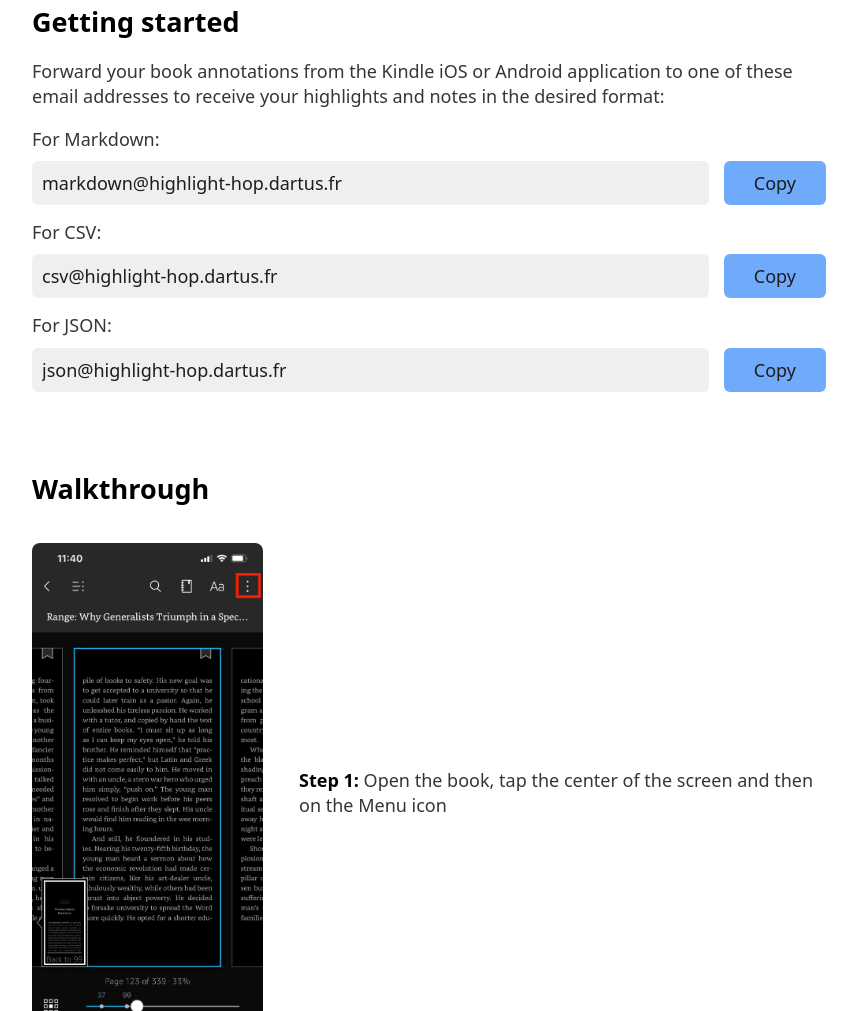
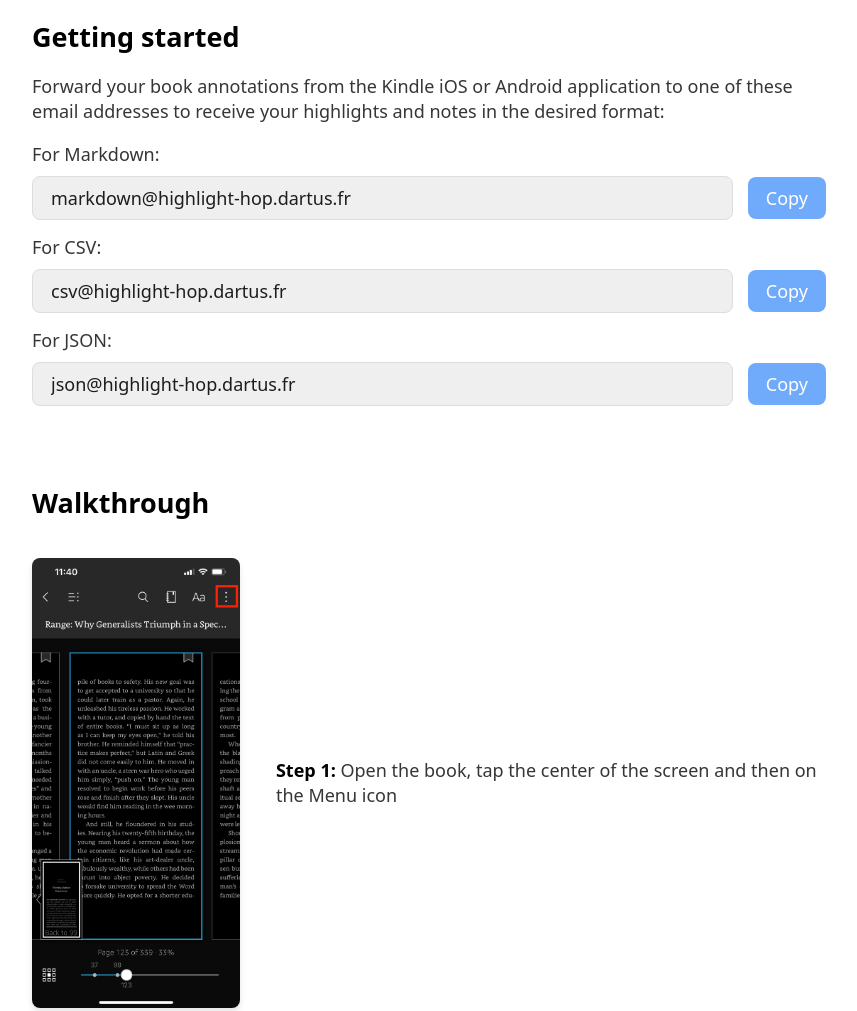
Before and after one commit to pmdartus/highlight-hop, a website: page assets/index.html in a window 1280 px wide. Shown: the part 786-1797 px from the top of the page, without its empty margins (208-1065 px from the left). Drawn offline with nearby package versions, Linux system fonts and the light colour scheme.

Commit message:
Fix styling and image size

```diff
--- a/assets/index.html
+++ b/assets/index.html
@@ -4,83 +4,172 @@
     <meta charset="UTF-8" />
     <meta name="viewport" content="width=device-width, initial-scale=1.0" />
     <title>Highlight Hop - Own your Kindle highlights</title>
+    <link rel="icon" href="./favicon.ico" type="image/x-icon" />
+    <meta
+      name="description"
+      content="Convert your Kindle highlights to Markdown, CSV, or JSON without any signup or browser extensions."
+    />
     <link
       rel="stylesheet"
       href="https://cdn.jsdelivr.net/npm/water.css@2.1.1/out/light.css"
     />
     <style>
+      /* ---------------- */
+      /* Custom properties */
+      /* ---------------- */
       :root {
-        --button-base: #70aafb;
-        --button-hover: #4088e2;
-        font-size: 18px;
+        /* Colors */
+        --color-primary: #70aafb;
+        --color-primary-hover: #4088e2;
+        --color-text: #1a1a1a;
+        --color-text-subtle: #666;
+        --color-border: #ddd;
+
+        /* Typography */
+        --font-size-base: clamp(16px, 4vw, 18px);
+        --line-height: 1.5;
+
+        /* Spacing */
+        --space-xs: 0.25rem;
+        --space-sm: 0.5rem;
+        --space-md: 1rem;
+        --space-lg: 2rem;
+        --space-xl: 4rem;
+
+        /* Border radius */
+        --radius: 8px;
+
+        /* Other */
+        --transition: 0.2s ease;
+
+        /* Base styles */
+        font-size: var(--font-size-base);
+        line-height: var(--line-height);
+        color: var(--color-text);
       }
 
+      /* ---------------- */
+      /* Layout Components */
+      /* ---------------- */
+
+      /* Sections */
       section {
-        margin: 4rem 0;
+        margin-block: var(--space-xl);
 
         &:first-child {
-          margin-top: 0;
+          margin-block-start: 0;
         }
 
         &:last-child {
-          margin-bottom: 0;
+          margin-block-end: 0;
         }
       }
 
-      header {
-        padding: 2rem;
+      /* Header & Footer */
+      header,
+      footer {
+        padding: var(--space-lg) var(--space-md);
       }
 
+      footer {
+        text-align: center;
+      }
+
+      /* Banner */
+      .banner-img {
+        width: 100%;
+        aspect-ratio: 1496 / 620;
+      }
+
+      /* ---------------- */
+      /* Email Components */
+      /* ---------------- */
       .email-container {
         display: flex;
-        gap: 0.5rem;
+        gap: var(--space-sm);
         align-items: center;
-        margin: 0.5rem 0;
+        margin-block: var(--space-sm);
       }
+
       .email-container input {
         flex-grow: 1;
+        padding: var(--space-sm) var(--space-md);
+        border: 1px solid var(--color-border);
+        border-radius: var(--radius);
       }
+
       .copy-button {
         white-space: nowrap;
+        background-color: var(--color-primary);
+        color: white;
+        border: none;
+        padding: var(--space-sm) var(--space-md);
+        border-radius: var(--radius);
+        cursor: pointer;
+        transition: background-color var(--transition);
+
+        &:hover {
+          background-color: var(--color-primary-hover);
+        }
       }
 
+      /* ---------------------- */
+      /* Walkthrough Components */
+      /* ---------------------- */
       .walkthrough {
-        margin: 2rem 0;
+        margin-block: var(--space-lg);
       }
+
       .walkthrough-step {
         display: flex;
-        gap: 2rem;
-        margin-bottom: 2rem;
+        gap: var(--space-lg);
+        margin-block-end: var(--space-lg);
         align-items: center;
+
+        &:last-child {
+          margin-block-end: 0;
         }
-      .walkthrough-step:last-child {
-        margin-bottom: 0;
       }
+
       .walkthrough-step img {
         height: auto;
-        max-height: 500px;
-        object-fit: contain;
-        border-radius: 8px;
+        max-height: 450px;
+        aspect-ratio: 1170 / 2532;
+        box-shadow: 0 4px 6px rgba(0, 0, 0, 0.1);
+        border-radius: var(--radius);
       }
+
+      /* ----------- */
+      /* GitHub Link */
+      /* ----------- */
       .github-link {
         display: inline-flex;
         align-items: center;
-        gap: 0.5rem;
+        gap: var(--space-sm);
+        padding: var(--space-sm) var(--space-md);
+        background-color: #24292e;
+        color: white;
+        text-decoration: none;
+        border-radius: var(--radius);
+        transition: background-color var(--transition);
+
+        &:hover {
+          background-color: #000;
         }
+      }
+
+      /* ---------------- */
+      /* Responsive Adjustments */
+      /* ---------------- */
       @media (max-width: 768px) {
         :root {
-          font-size: 16px;
+          --space-xl: 3rem;
         }
-        section {
-          margin: 3rem 0;
-        }
+
         .walkthrough-step {
           flex-direction: column;
-          gap: 1rem;
+          gap: var(--space-md);
           align-items: flex-start;
-        }
-        .walkthrough-step img {
-          width: fit-content;
         }
       }
     </style>
@@ -88,6 +177,7 @@
   <body>
     <header>
       <img
+        class="banner-img"
         src="./banner_transparent.png"
         alt="Highlight Hop Banner - Own your Kindle highlights one email at a time"
       />
@@ -134,24 +224,54 @@
         <article>
           For Markdown:
           <div class="email-container">
-              <input type="email" value="markdown@highlight-hop.dartus.fr" readonly />
-              <button class="copy-button" data-email="markdown@highlight-hop.dartus.fr">Copy</button>
+            <input
+              type="email"
+              value="markdown@highlight-hop.dartus.fr"
+              readonly
+              aria-label="Email address for markdown format"
+            />
+            <button
+              class="copy-button"
+              data-email="markdown@highlight-hop.dartus.fr"
+            >
+              Copy
+            </button>
           </div>
         </article>
 
         <article>
           For CSV:
           <div class="email-container">
-            <input type="email" value="csv@highlight-hop.dartus.fr" readonly />
-            <button class="copy-button" data-email="csv@highlight-hop.dartus.fr">Copy</button>
+            <input
+              type="email"
+              value="csv@highlight-hop.dartus.fr"
+              readonly
+              aria-label="Email address for CSV format"
+            />
+            <button
+              class="copy-button"
+              data-email="csv@highlight-hop.dartus.fr"
+            >
+              Copy
+            </button>
           </div>
         </article>
 
         <article>
           For JSON:
           <div class="email-container">
-            <input type="email" value="json@highlight-hop.dartus.fr" readonly />
-            <button class="copy-button" data-email="json@highlight-hop.dartus.fr">Copy</button>
+            <input
+              type="email"
+              value="json@highlight-hop.dartus.fr"
+              readonly
+              aria-label="Email address for JSON format"
+            />
+            <button
+              class="copy-button"
+              data-email="json@highlight-hop.dartus.fr"
+            >
+              Copy
+            </button>
           </div>
         </article>
       </section>
@@ -161,7 +281,10 @@
 
         <div class="walkthrough">
           <div class="walkthrough-step">
-            <img src="./walkthrough/step-1.png" alt="Step 1 - Open the book, tap the center of the screen and then on the Menu icon" />
+            <img
+              src="./walkthrough/step-1.png"
+              alt="Step 1 - Open the book, tap the center of the screen and then on the Menu icon"
+            />
             <div>
               <p>
                 <strong>Step 1:</strong> Open the book, tap the center of the
@@ -171,14 +294,20 @@
           </div>
 
           <div class="walkthrough-step">
-            <img src="./walkthrough/step-2.png" alt="Step 2 - Navigate to Annotations" />
+            <img
+              src="./walkthrough/step-2.png"
+              alt="Step 2 - Navigate to Annotations"
+            />
             <div>
               <p><strong>Step 2:</strong> Navigate to Annotations</p>
             </div>
           </div>
 
           <div class="walkthrough-step">
-            <img src="./walkthrough/step-3.png" alt="Step 3 - Tap on the Share icon" />
+            <img
+              src="./walkthrough/step-3.png"
+              alt="Step 3 - Tap on the Share icon"
+            />
             <div>
               <p><strong>Step 3:</strong> Tap on the Share icon</p>
             </div>
@@ -192,7 +321,10 @@
           </div>
 
           <div class="walkthrough-step">
-            <img src="./walkthrough/step-5.png" alt="Step 5 - Enter one of the email addresses listed above and press Send" />
+            <img
+              src="./walkthrough/step-5.png"
+              alt="Step 5 - Enter one of the email addresses listed above and press Send"
+            />
             <div>
               <p>
                 <strong>Step 5:</strong> Enter one of the email addresses listed
@@ -206,13 +338,16 @@
       <section>
         <h2>Want to contribute?</h2>
         <p>
-          Highlight Hop is fully open source and available on GitHub. Feel free to
-          report issues, send a pull request, or fork the project for your own use.
+          Highlight Hop is fully open source and available on GitHub. Feel free
+          to report issues, send a pull request, or fork the project for your
+          own use.
         </p>
         <a
           href="https://github.com/pmdartus/highlight-hop"
           class="github-link"
           target="_blank"
+          rel="noopener noreferrer"
+          aria-label="View Highlight Hop on GitHub"
         >
           <svg
             height="24"
@@ -238,16 +373,16 @@
     </footer>
 
     <script>
-      document.addEventListener('DOMContentLoaded', () => {
-        const copyButtons = document.querySelectorAll('.copy-button');
-        copyButtons.forEach(button => {
+      document.addEventListener("DOMContentLoaded", () => {
+        const copyButtons = document.querySelectorAll(".copy-button");
+        copyButtons.forEach((button) => {
           const originalText = button.textContent;
           const email = button.dataset.email;
 
-          button.addEventListener('click', async (event) => {
+          button.addEventListener("click", async (event) => {
             await navigator.clipboard.writeText(email);
 
-            button.textContent = 'Copied!';
+            button.textContent = "Copied!";
             setTimeout(() => {
               button.textContent = originalText;
             }, 2000);
```
Also changed, not shown: assets/favicon.ico (added). Lines whose indentation alone changed are shown as unchanged.
